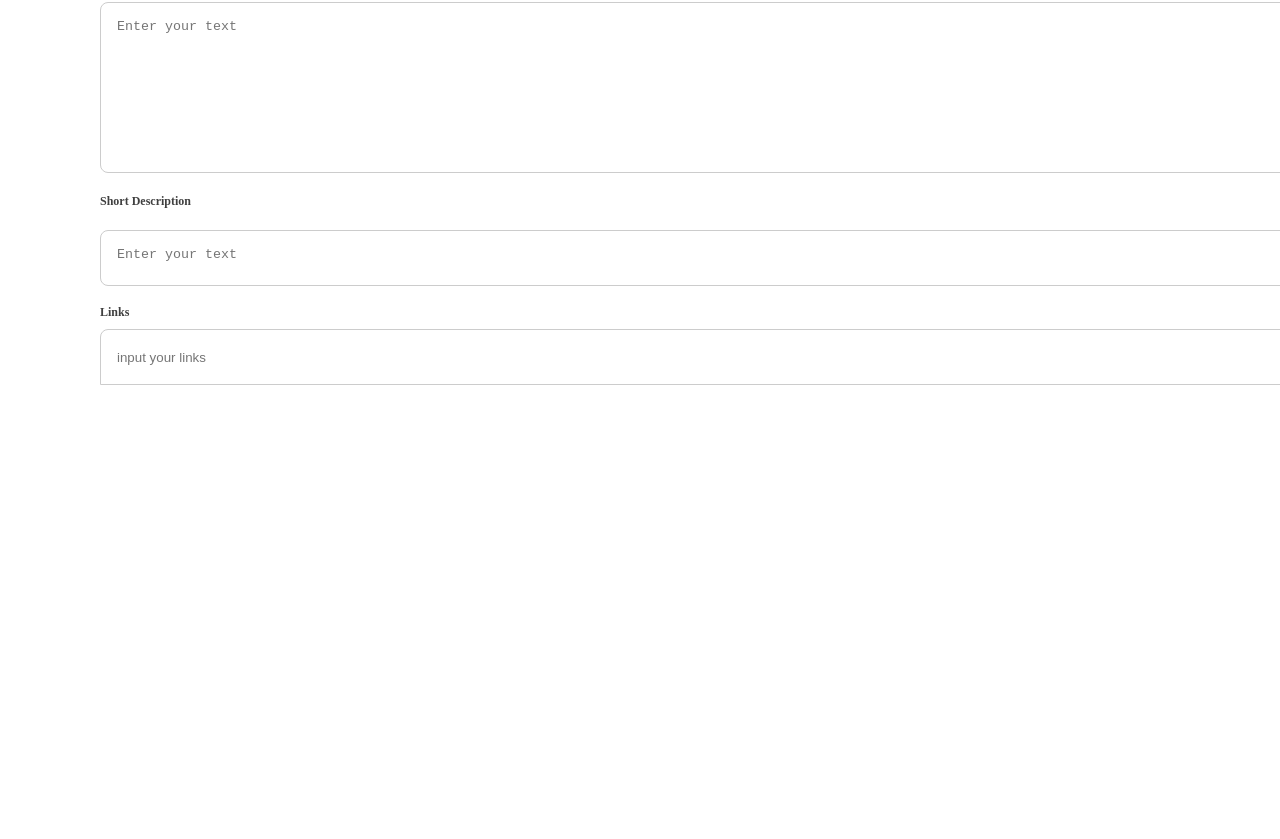
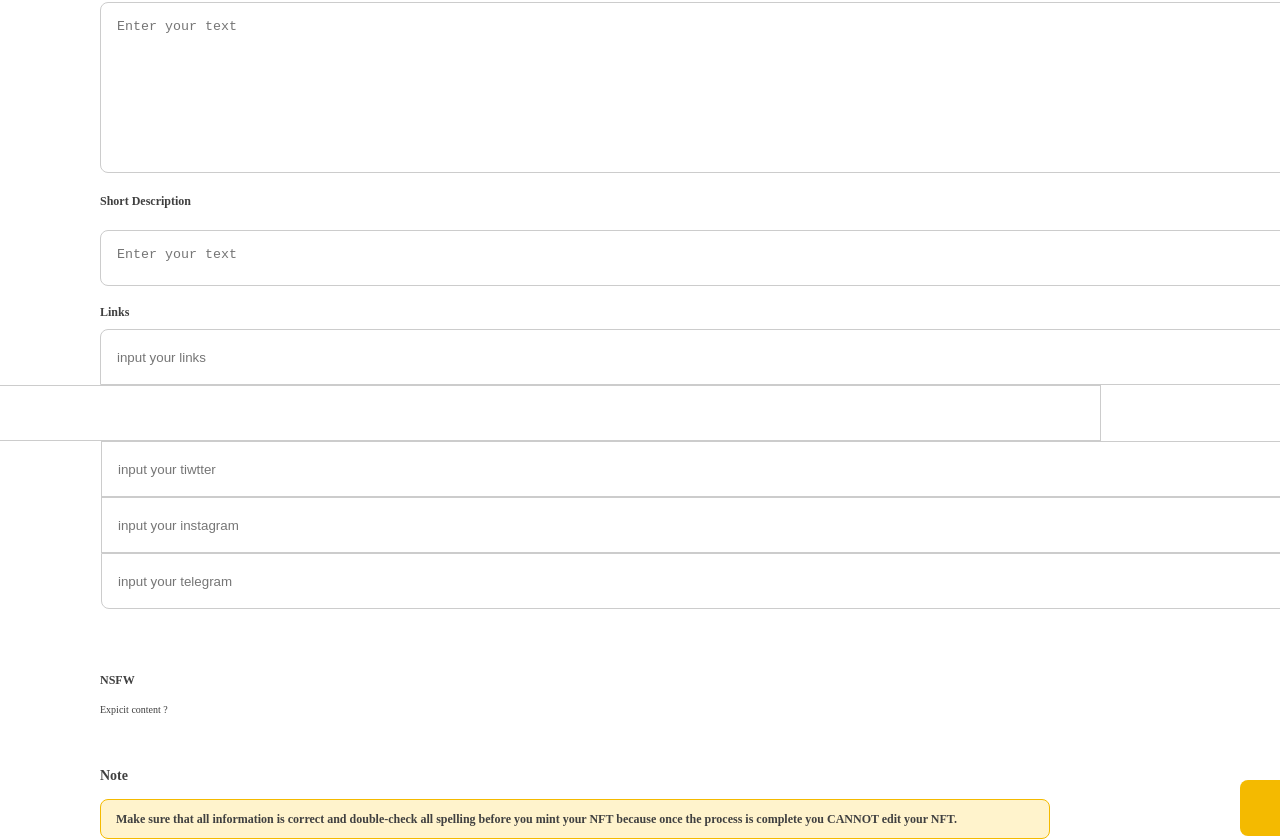
Before and after one commit to PeaceAntoHim/landing-page, a Next.js app: page / in a window 1280 px wide. Shown: the part 1275-2114 px from the top of the page. Before the commit the page ends 1660 px from the top, so only its background shows below. Built offline with nearby package versions, Linux system fonts and the light colour scheme.

Commit message:
slice page 1

```diff
--- a/components/Content.js
+++ b/components/Content.js
@@ -5,7 +5,9 @@ function Content() {
         <>
             <div className={styles.picture}>
                 <p className={styles.text}>Featured Image</p>
-                <img src="" alt="" className={styles.img} />
+                <div className={styles.img} >
+                    <img src="/vector.svg" alt="" className={styles.imgOne}/>
+                </div>
             </div>
 
             <div className={styles.inputOne}>
@@ -41,6 +43,34 @@ function Content() {
                 <label className={styles.labelLinks}>Links</label>
                 <input type="text" className={styles.inputLinks} placeholder="input your links"/>
             </div>
+
+            <div className={styles.discrod}>
+                <input type="text" className={styles.inputDiscord} placeholder="input your discord" />
+            </div>
+
+            <div className={styles.twitter}>
+                <input type="text" className={styles.inputTwitter} placeholder="input your tiwtter" />
+            </div>
+
+            <div className={styles.instagram}>
+                <input type="text" className={styles.inputInstagram} placeholder="input your instagram" />
+            </div>
+
+            <div className={styles.telegram}>
+                <input type="text" className={styles.inputTelegram} placeholder="input your telegram"/>
+            </div>
+
+            <p className={styles.pLog}>NSFW</p>
+            {/* togle */}
+            <p className={styles.faQ}>Expicit content ?</p>
+
+            <div className={styles.notice}>
+                <p className={styles.note}>Note</p>
+                <p className={styles.box}>Make sure that all information is correct and double-check all spelling before you mint your NFT because once the process is complete you CANNOT edit your NFT.</p>
+            </div>
+
+            <button className={styles.btn}><p className={styles.pBtn}>Create</p></button>
+
         </>
 
 
--- a/styles/Content.module.css
+++ b/styles/Content.module.css
@@ -26,6 +26,9 @@ top: 50px;
 border: 1px dashed #404040;
 box-sizing: border-box;
 border-radius: 10px;
+}
+.imgOne {
+left: 100px;
 }
 
 .inputOne {
@@ -343,3 +346,269 @@ align-self: stretch;
 flex-grow: 0;
 margin: 8px 0px;
 }
+
+.discord {
+    display: flex;
+flex-direction: column;
+align-items: flex-start;
+padding: 0px;
+
+position: absolute;
+width: 1312px;
+height: 56px;
+left: 100px;
+top: 1660px;
+}
+
+.inputDiscord {
+    display: flex;
+flex-direction: column;
+align-items: flex-start;
+padding: 16px;
+
+position: static;
+width: 1312px;
+height: 56px;
+left: 0px;
+top: 0px;
+
+/* W Background */
+
+background: #FFFFFF;
+border: 1px solid #CCCCCC;
+
+/* Inside auto layout */
+
+flex: none;
+order: 1;
+align-self: stretch;
+flex-grow: 0;
+margin-top: 1596px;
+margin-right: 390px;
+}
+
+.twitter {
+    display: flex;
+    flex-direction: column;
+    align-items: flex-start;
+    padding: 0px;
+
+    position: absolute;
+    width: 1312px;
+    height: 56px;
+    left: 100px;
+    top: 1716px;
+}
+
+.inputTwitter {
+    display: flex;
+flex-direction: column;
+align-items: flex-start;
+padding: 16px;
+
+position: static;
+width: 1312px;
+height: 56px;
+left: 0px;
+top: 0px;
+
+/* W Background */
+
+background: #FFFFFF;
+border: 1px solid #CCCCCC;
+
+/* Inside auto layout */
+
+flex: none;
+order: 1;
+align-self: stretch;
+flex-grow: 0;
+margin-left: 1px;
+}
+
+.instagram {
+display: flex;
+flex-direction: column;
+align-items: flex-start;
+padding: 0px;
+
+position: absolute;
+width: 1312px;
+height: 56px;
+left: 100px;
+top: 1772px;
+
+}
+
+.inputInstagram {
+    display: flex;
+flex-direction: column;
+align-items: flex-start;
+padding: 16px;
+
+position: static;
+width: 1312px;
+height: 56px;
+left: 0px;
+top: 0px;
+
+/* W Background */
+
+background: #FFFFFF;
+border: 1px solid #CCCCCC;
+
+/* Inside auto layout */
+
+flex: none;
+order: 1;
+align-self: stretch;
+flex-grow: 0;
+margin-left: 1px;
+}
+
+.telegram {
+    display: flex;
+flex-direction: column;
+align-items: flex-start;
+padding: 0px;
+
+position: absolute;
+width: 1312px;
+height: 56px;
+left: 100px;
+top: 1828px;
+}
+
+.inputTelegram {
+    display: flex;
+    flex-direction: column;
+    align-items: flex-start;
+    padding: 16px;
+
+    position: static;
+    width: 1312px;
+    height: 56px;
+    left: 0px;
+    top: 0px;
+
+    /* W Background */
+
+    background: #FFFFFF;
+    border: 1px solid #CCCCCC;
+    border-radius: 0px 0px 8px 8px;
+
+    /* Inside auto layout */
+
+    flex: none;
+    order: 1;
+    align-self: stretch;
+    flex-grow: 0;
+    margin-left: 1px;
+}
+
+.pLog {
+    position: absolute;
+width: 37px;
+height: 18px;
+left: 100px;
+top: 1934px;
+
+font-family: Nunito;
+font-style: normal;
+font-weight: bold;
+font-size: 12px;
+line-height: 18px;
+/* identical to box height, or 150% */
+
+
+color: #404040;
+}
+
+.faQ {
+    position: absolute;
+width: 567px;
+height: 24px;
+left: 100px;
+top: 1963px;
+
+font-family: Nunito;
+font-style: normal;
+font-weight: normal;
+font-size: 10px;
+line-height: 24px;
+/* identical to box height, or 240% */
+
+
+color: #404040;
+}
+
+.note {
+font-family: Nunito;
+font-style: normal;
+font-weight: bold;
+font-size: 14px;
+line-height: 18px;
+/* identical to box height, or 129% */
+
+
+color: #404040;
+
+}
+
+.notice {
+position: absolute;
+width: 938px;
+height: 61px;
+left: 100px;
+top: 2028px;
+}
+
+.box {
+display: flex;
+flex-direction: row;
+align-items: flex-start;
+padding: 10px 15px;
+
+width: 950px;
+background: #FFF3CC;
+
+border: 1px solid #F4BA00;
+box-sizing: border-box;
+border-radius: 8px;
+font-family: Nunito;
+font-style: normal;
+font-weight: bold;
+font-size: 12px;
+line-height: 18px;
+
+color: #404040;
+}
+
+.btn {
+    display: flex;
+flex-direction: column;
+align-items: flex-start;
+padding: 16px;
+
+position: absolute;
+width: 172px;
+height: 56px;
+left: 1240px;
+top: 2055px;
+
+
+/* Primary/100% */
+
+background: #F4BA00;
+border-radius: 8px;
+border-style: none;
+}
+
+.pBtn {
+    flex: none;
+    order: 0;
+    align-self: stretch;
+    flex-grow: 0;
+    margin: 7px 0px;
+    color: white;
+}
```
Also changed, not shown: public/Vector.svg (added).
